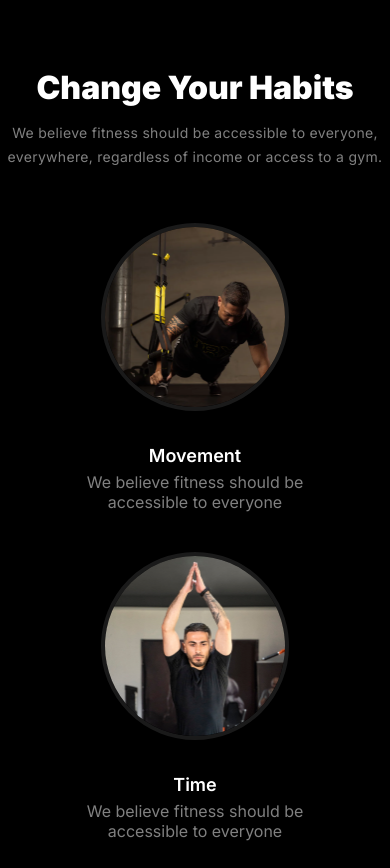
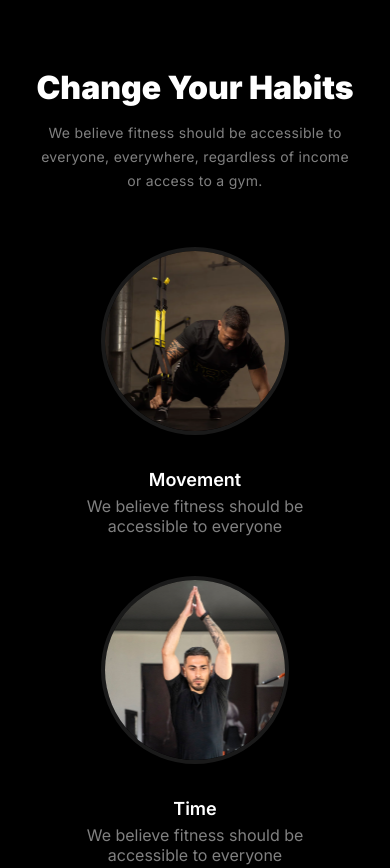
Before and after one commit to creatimint/assignment-no-2, a plain HTML site: page index.html in a window 390 px wide. Shown: the part 1140-2008 px from the top of the page. Drawn offline with Linux system fonts and the light colour scheme; a web font is replaced by a local one.

Commit message:
p width adjusted for mobile view

```diff
--- a/style.css
+++ b/style.css
@@ -657,7 +657,7 @@ footer{
         font-size: 2rem;
     }
     .description2{
-        /* max-width: 316px; */
+        max-width: 316px;
     }
     .item-container{
         grid-template-columns: 1fr;
```
